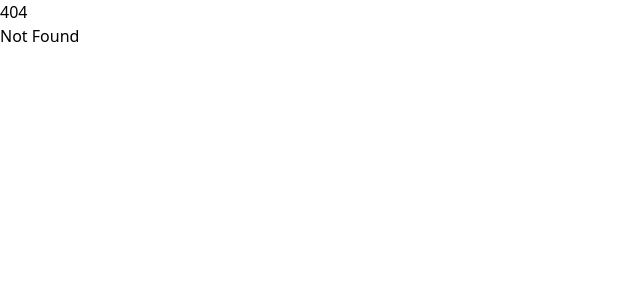
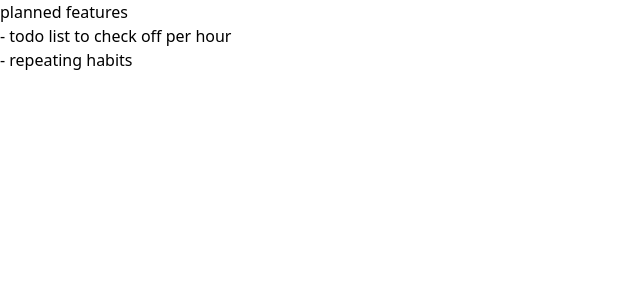
Before and after one commit to 21andrewchang/stoptrolling, a SvelteKit app: page /devlog in a window 1280 px wide. Before the commit this address had no page. Shown: the top 300 px of the page, without its empty margins (0-640 px from the left). Built offline with nearby package versions, Linux system fonts and the light colour scheme.

Commit message:
feat: dev log

```diff
--- /dev/null
+++ b/src/routes/devlog/+page.svelte
@@ -0,0 +1,5 @@
+<div>
+	<div>planned features</div>
+	<div>- todo list to check off per hour</div>
+	<div>- repeating habits</div>
+</div>
```
